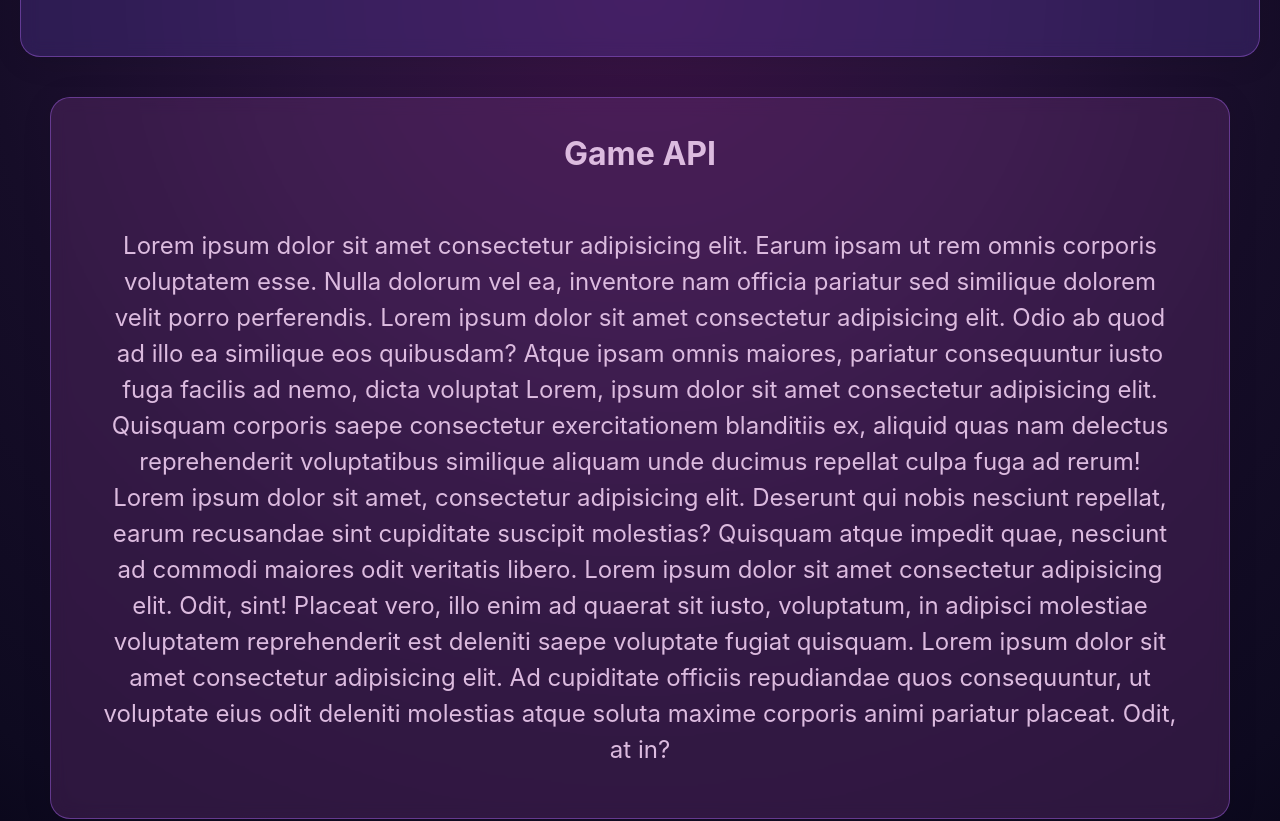
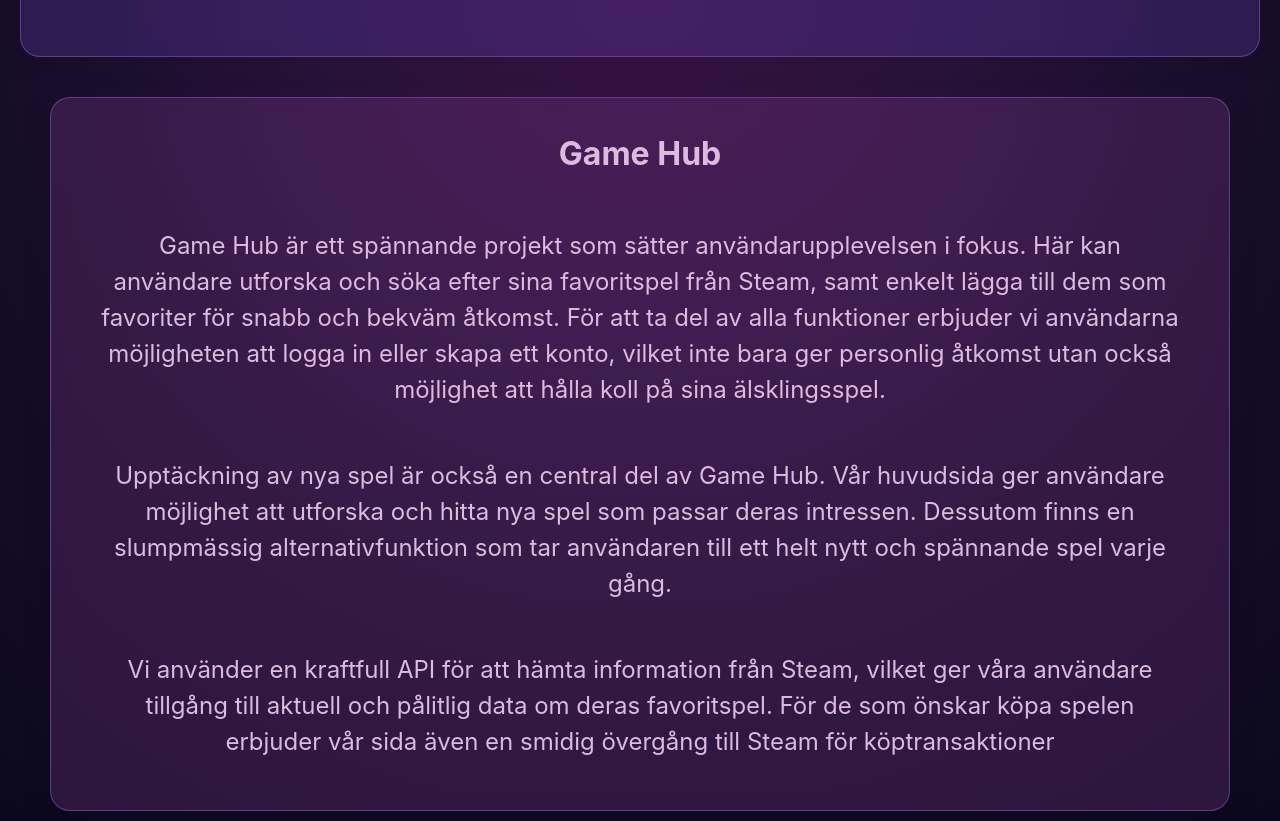
Before and after one commit to Eduard4002/steam-API-project, a React (Vite) app: page /about in a window 1280 px wide. Shown: the part 1140-1961 px from the top of the page. Built offline with nearby package versions, Linux system fonts and the light colour scheme.

Commit message:
about text fixed

```diff
--- a/src/About.jsx
+++ b/src/About.jsx
@@ -118,9 +118,14 @@ function About(){
     <div className="InfoGeneralCont">
 
     <div className="infoGeneral">
-        <h3 className="Textinfo">Game API</h3>
-        <p className="AboutUs"> Lorem ipsum dolor sit amet consectetur adipisicing elit. Earum ipsam ut rem omnis corporis voluptatem esse. Nulla dolorum vel ea, inventore nam officia pariatur sed similique dolorem velit porro perferendis. Lorem ipsum dolor sit amet consectetur adipisicing elit. Odio ab quod ad illo ea similique eos quibusdam? Atque ipsam omnis maiores, pariatur consequuntur iusto fuga facilis ad nemo, dicta voluptat Lorem, ipsum dolor sit amet consectetur adipisicing elit. Quisquam corporis saepe consectetur exercitationem blanditiis ex, aliquid quas nam delectus reprehenderit voluptatibus similique aliquam unde ducimus repellat culpa fuga ad rerum! Lorem ipsum dolor sit amet, consectetur adipisicing elit. Deserunt qui nobis nesciunt repellat, earum recusandae sint cupiditate suscipit molestias? Quisquam atque impedit quae, nesciunt ad commodi maiores odit veritatis libero. Lorem ipsum dolor sit amet consectetur adipisicing elit. Odit, sint! Placeat vero, illo enim ad quaerat sit iusto, voluptatum, in adipisci molestiae voluptatem reprehenderit est deleniti saepe voluptate fugiat quisquam. Lorem ipsum dolor sit amet consectetur adipisicing elit. Ad cupiditate officiis repudiandae quos consequuntur, ut voluptate eius odit deleniti molestias atque soluta maxime corporis animi pariatur placeat. Odit, at in?</p>
-
+        <h3 className="Textinfo">Game Hub</h3>
+        <p className="AboutUs">
+        Game Hub är ett spännande projekt som sätter användarupplevelsen i fokus. Här kan användare utforska och söka efter sina favoritspel från Steam, samt enkelt lägga till dem som favoriter för snabb och bekväm åtkomst. För att ta del av alla funktioner erbjuder vi användarna möjligheten att logga in eller skapa ett konto, vilket inte bara ger personlig åtkomst utan också möjlighet att hålla koll på sina älsklingsspel.</p>
+<p className="AboutUs">
+Upptäckning av nya spel är också en central del av Game Hub. Vår huvudsida ger användare möjlighet att utforska och hitta nya spel som passar deras intressen. Dessutom finns en slumpmässig alternativfunktion som tar användaren till ett helt nytt och spännande spel varje gång.
+</p> <p className="AboutUs">
+Vi använder en kraftfull API för att hämta information från Steam, vilket ger våra användare tillgång till aktuell och pålitlig data om deras favoritspel. För de som önskar köpa spelen erbjuder vår sida även en smidig övergång till Steam för köptransaktioner
+</p>
     </div>
 
 </div>
```
